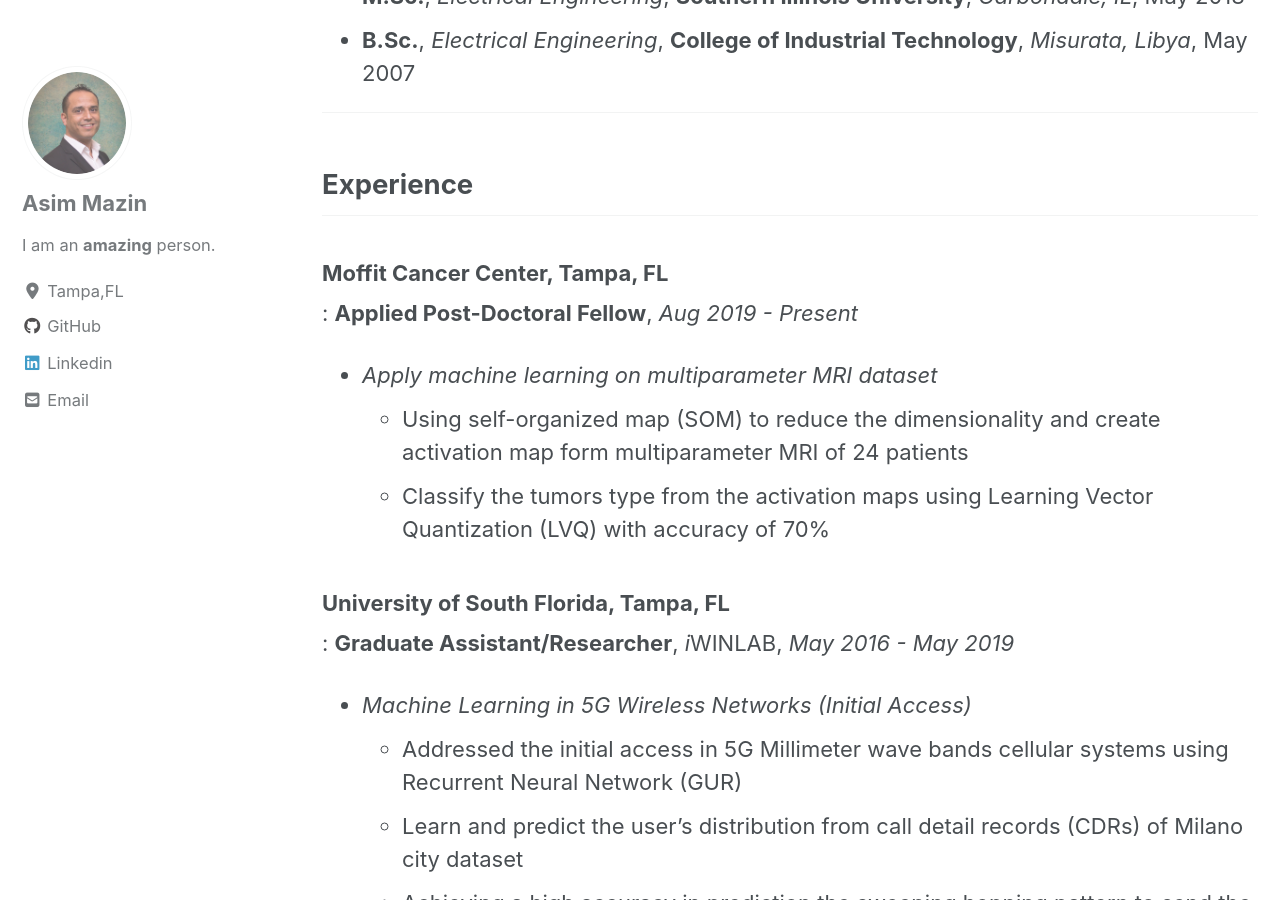
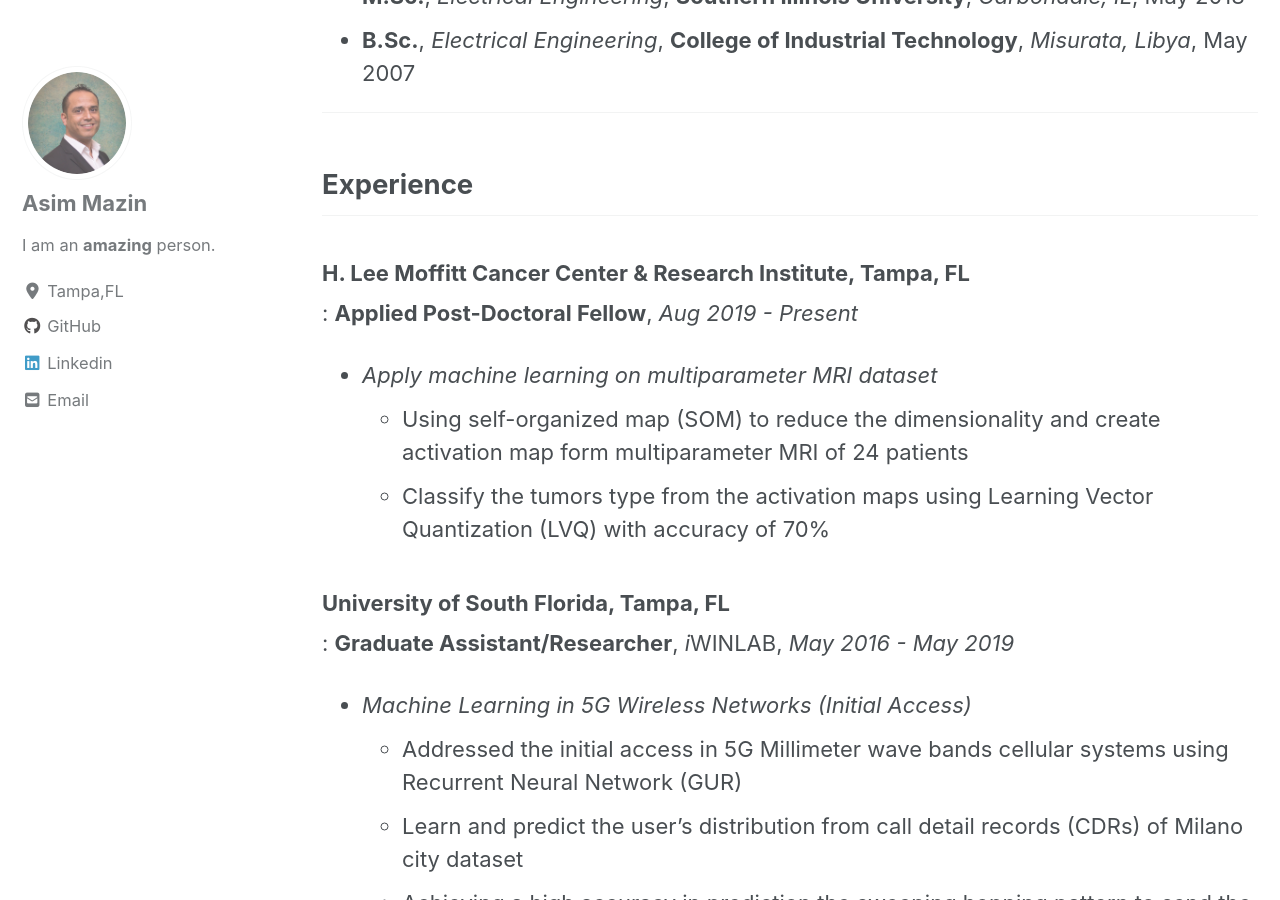
Before and after one commit to AsimMazin/Asimmazin.github.io, a Jekyll site: the page built from _pages/Resume.md, in a window 1280 px wide and 900 px high, scrolled down 672 px. Built offline with Jekyll 4.4.1, drawn with Linux system fonts in a browser that asks for light colours; cached includes are drawn as plain includes; nearby versions of some CDN libraries.

Commit message:
New modifications

```diff
--- a/_pages/Resume.md
+++ b/_pages/Resume.md
@@ -23,7 +23,7 @@
 
 ## Experience {#experince}
 
-### Moffit Cancer Center, Tampa, FL
+### H. Lee Moffitt Cancer Center & Research Institute, Tampa, FL
 : **Applied Post-Doctoral Fellow**, *Aug 2019 - Present*
 - *Apply machine learning on multiparameter MRI dataset*
     - Using self-organized map (SOM) to reduce the dimensionality and create activation map form multiparameter MRI of 24 patients
```
